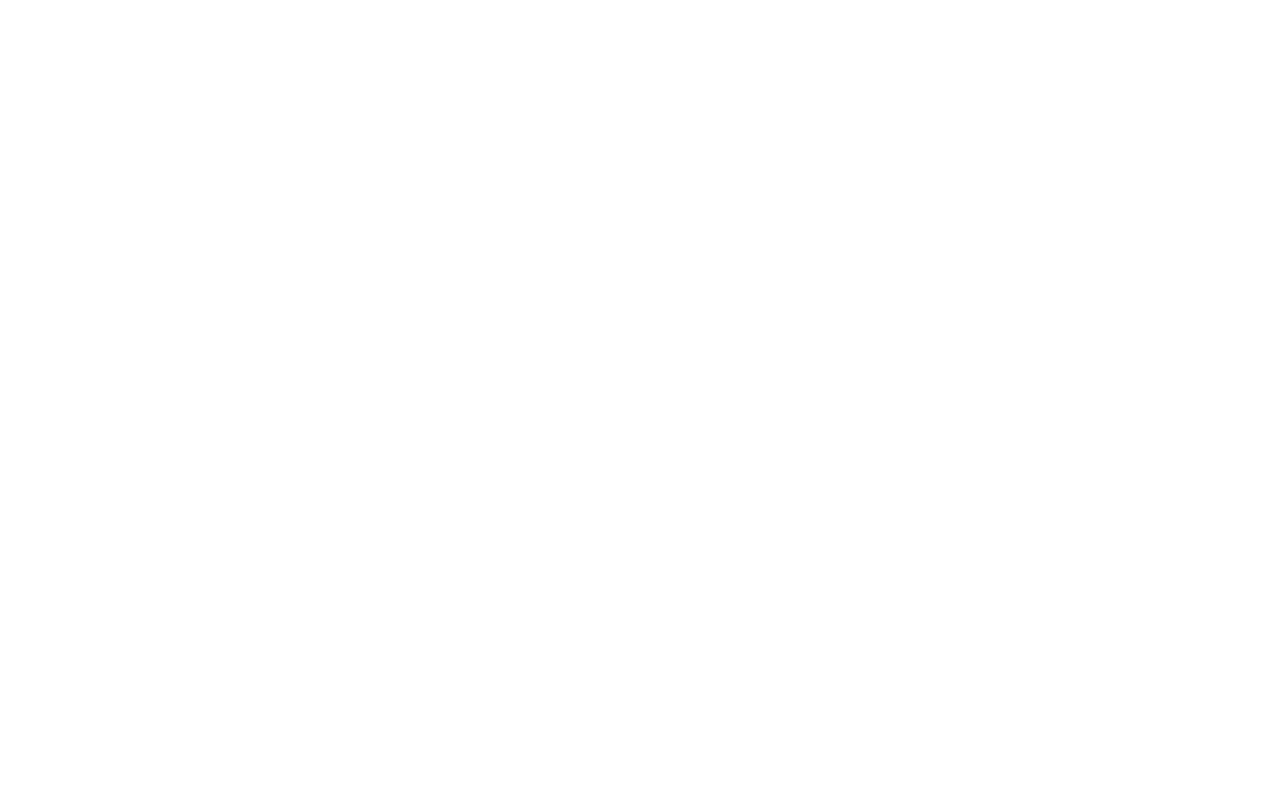
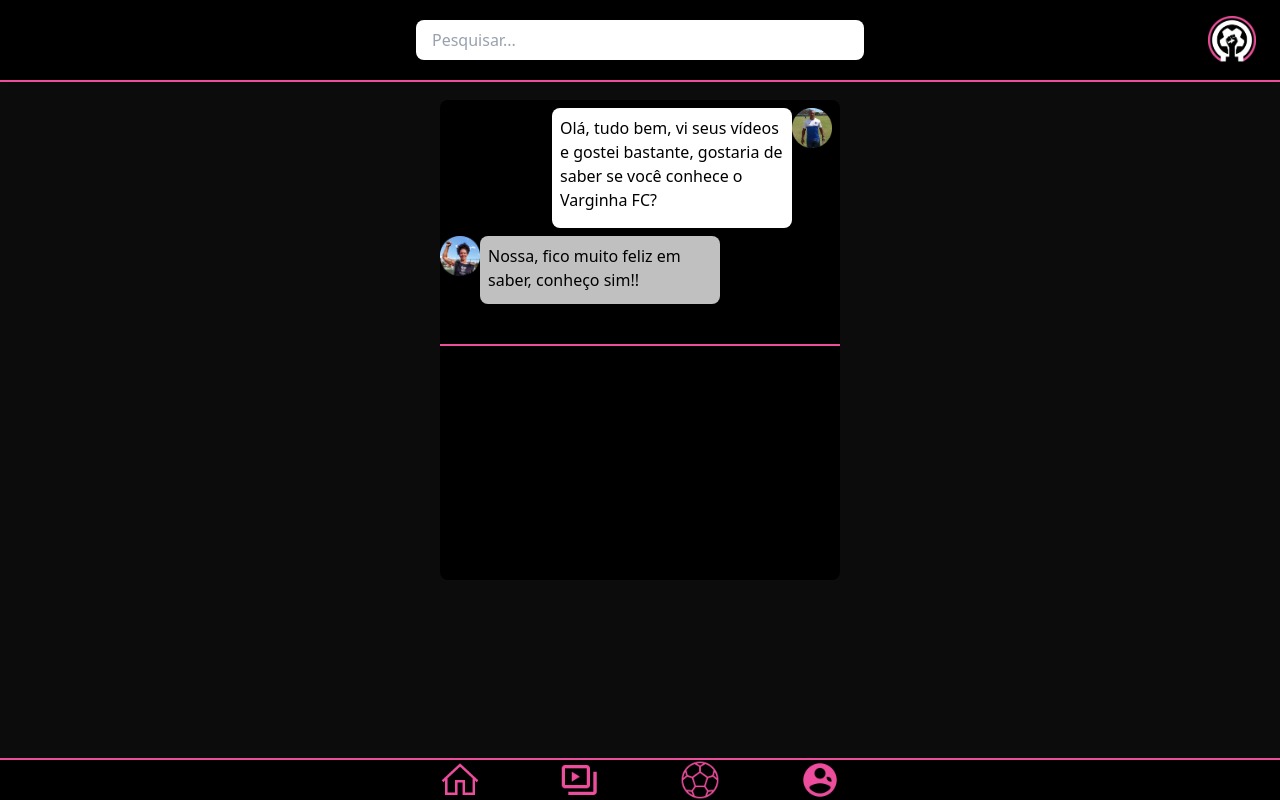
Before and after one commit to herqoliveira/Challenger---FIAP, a React (Vite) app in the folder PassaBola/: page /chatpv in a window 1280 px wide. Before the commit this address had no page. Built offline with nearby package versions, Linux system fonts and the light colour scheme.

Commit message:
Salvando estado atual

```diff
--- a/PassaBola/src/App.tsx
+++ b/PassaBola/src/App.tsx
@@ -3,6 +3,7 @@ import Home from "./pages/home/Home";
 import Jogos from "./pages/jogos/Jogos";
 import Videos from "./pages/videos/Videos";
 import Perfil from "./pages/perfil/Perfil";
+import ChatPv from "./pages/perfil/Chat";
 
 
 function App() {
@@ -13,6 +14,7 @@ function App() {
         <Route path="/jogos" element={<Jogos />} />
         <Route path="/videos" element={<Videos />} />
         <Route path="/perfil" element={<Perfil />} />
+        <Route path="/chatpv" element={<ChatPv />} />
       </Routes>
     </Router>
   );
--- a/PassaBola/src/pages/home/Home.tsx
+++ b/PassaBola/src/pages/home/Home.tsx
@@ -35,7 +35,7 @@ export default function Home() {
                 </div>
                 <div className="w-full h-0.5 bg-[#ec4d9d]"></div>
             </header>
-
+            <div className="h-15"></div>
             <div className="flex flex-col items-center gap-4 p-4 bg-black min-h-screen w-full">
                 <div className="bg-green-700 text-white w-full rounded-lg shadow p-4">
                     <div className="flex justify-between items-center">
--- a/PassaBola/src/pages/perfil/Chat.tsx
+++ b/PassaBola/src/pages/perfil/Chat.tsx
@@ -1,20 +1,13 @@
 import { Link } from "react-router-dom";
 import logo from "../../imgs/logopassabola.png";
 import casa from "../../imgs/homevazia.png";
-import video from "../../imgs/video.png";
+import video from "../../imgs/videovazio.png";
 import bola from "../../imgs/bola.png";
-import perfil from "../../imgs/perfilvazio.png";
+import perfil from "../../imgs/perfil.png";
+import jogadora1 from "../../imgs/jogadora1.png";
+import olheiro from "../../imgs/olheiro.png";
 
-import video1 from "../../imgs/video1.png";
-import video2 from "../../imgs/video2.jpg";
-import video3 from "../../imgs/video3.jpg";
-import video4 from "../../imgs/video4.jpeg";
-
-
-import jogadora1 from "../../imgs/jogadora1.png";
-import jogadora2 from "../../imgs/Jogadora2.png";
-import jogadora3 from "../../imgs/jogadora3.png";
-export default function Videos() {
+export default function ChatPv() {
     return (
     <div className="min-h-screen flex flex-col bg-[#0c0c0c] text-white">
         <header className="fixed top-0 w-full shadow-md z-2 bg-[#000000]">
@@ -41,7 +34,20 @@ export default function Videos() {
         </header>
         <div className="h-25"></div>
 
-        {/* Conteúdo da página*/}
+        <div className="justify-center flex">
+            <div className="bg-black rounded-lg w-100 h-120">
+                <div className="flex mt-2">
+                    <div className="bg-white w-60 h-30 rounded-lg ml-28 text-black p-2">Olá, tudo bem, vi seus vídeos e gostei bastante, gostaria de saber se você conhece o Varginha FC?</div>
+                    <img src={olheiro} alt="" className="w-10 h-10" />
+                </div>
+                <div className="flex mt-2">
+                    <img src={jogadora1} alt="" className="w-10 h-10" />
+                    <div className="bg-[#c0c0c0] w-60 h-17 rounded-lg p-2 text-black">Nossa, fico muito feliz em saber, conheço sim!!</div>
+                </div>
+                <div className="w-full h-0.5 bg-[#ec4d9d] mt-10"></div>
+            </div>
+        </div>
+
 
         <div className="h-15"></div>
 
--- a/PassaBola/src/pages/perfil/Perfil.tsx
+++ b/PassaBola/src/pages/perfil/Perfil.tsx
@@ -8,6 +8,7 @@ import chat from "../../imgs/chat.png";
 import jogadora1 from "../../imgs/jogadora1.png";
 import video1 from "../../imgs/video1.png";
 import foto2 from "../../imgs/imagem2jogadora.webp";
+
 export default function Perfil() {
     return (
     <div className="min-h-screen flex flex-col bg-[#0c0c0c] text-white">
@@ -47,7 +48,10 @@ export default function Perfil() {
                     <li>• Tocantis</li>
                     <li>• Botafoguense 🔥</li>
                 </ol>
-                <img src={chat} alt="" className="w-18 h-18"/>
+                <Link to="/chatpv">
+                    <img src={chat} alt="" className="w-18 h-18"/>
+                </Link>
+
             </div>
         </div>
 
```
Also changed, not shown: PassaBola/src/imgs/olheiro.png (added).
